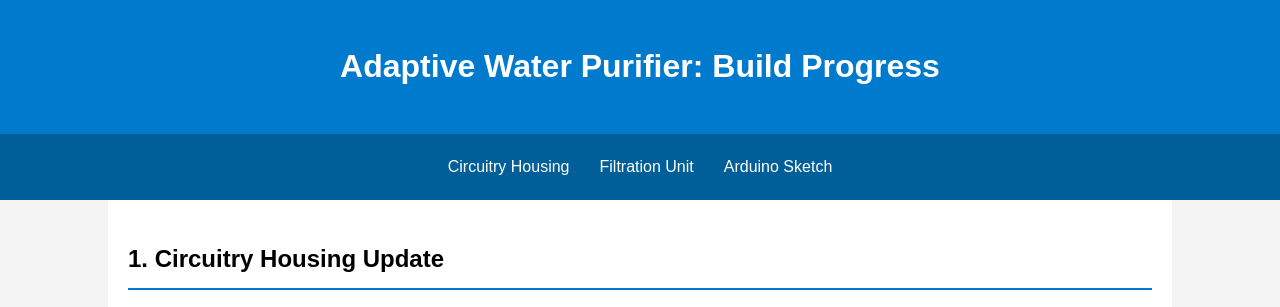
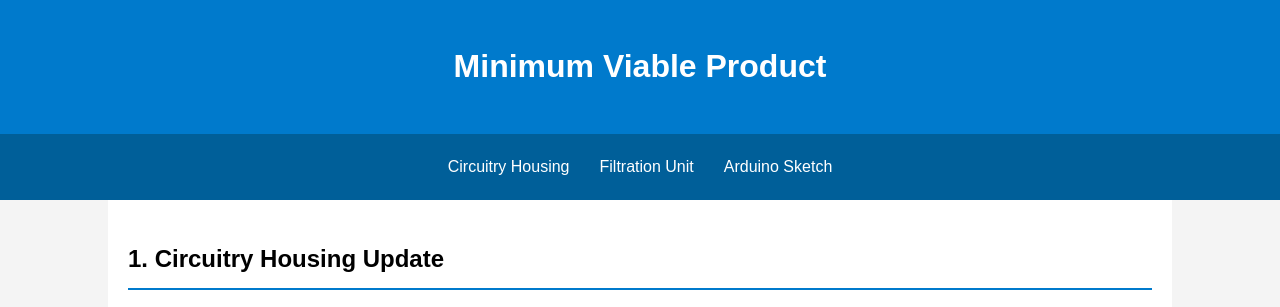
Before and after one commit to jikadee/CBE3300B, a plain HTML site: page mvp.html in a window 1280 px wide. Shown: the top 307 px of the page. Drawn offline with Linux system fonts and the light colour scheme.

Commit message:
Update mvp.html

```diff
--- a/mvp.html
+++ b/mvp.html
@@ -47,7 +47,7 @@
 </head>
 <body>
     <header>
-        <h1>Adaptive Water Purifier: Build Progress</h1>
+        <h1>Minimum Viable Product</h1>
     </header>
     <nav>
         <a href="#housing-update">Circuitry Housing</a>
```
